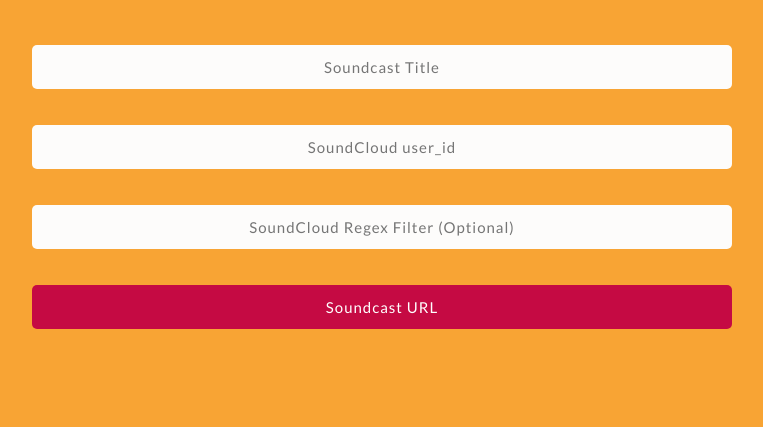
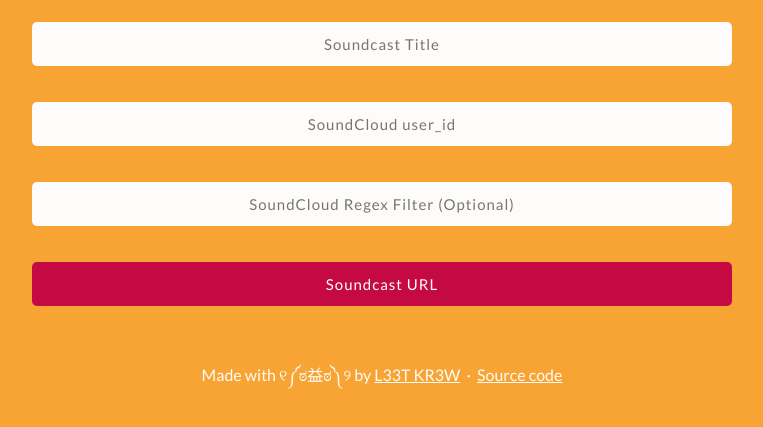
Before and after one commit to soundcasts/soundcasts-server, a website: page static/index.html in a window 1280 px wide. Shown: the part 257-684 px from the top of the page, without its empty margins (258-1021 px from the left). Drawn offline with Linux system fonts and the light colour scheme.

Commit message:
added L33T KR3W footer

```diff
--- a/static/index.html
+++ b/static/index.html
@@ -32,6 +32,13 @@
         <input type="text" id="url" placeholder="Soundcast URL" required="required">
         <span>Copy and paste this link into your podcast player.</span>
       </div>
+      <div class="footer">
+        <p>
+          Made with ୧༼ಠ益ಠ༽୨ by <a href="https://github.com/L33T-KR3W" target="_blank">L33T KR3W</a>
+          &nbsp;&middot;&nbsp;
+          <a href="https://github.com/L33T-KR3W/soundcasts-server" target="_blank">Source code</a>
+        </p>
+      </div>
     </div>
   </body>
 
--- a/static/style.css
+++ b/static/style.css
@@ -109,3 +109,16 @@
   color: white;
   font-size: 15px;
 }
+
+
+.footer {
+  padding-top: 25px;
+}
+
+.footer p {
+  margin-bottom: 4px;
+}
+
+a {
+  color: inherit;
+}
```
